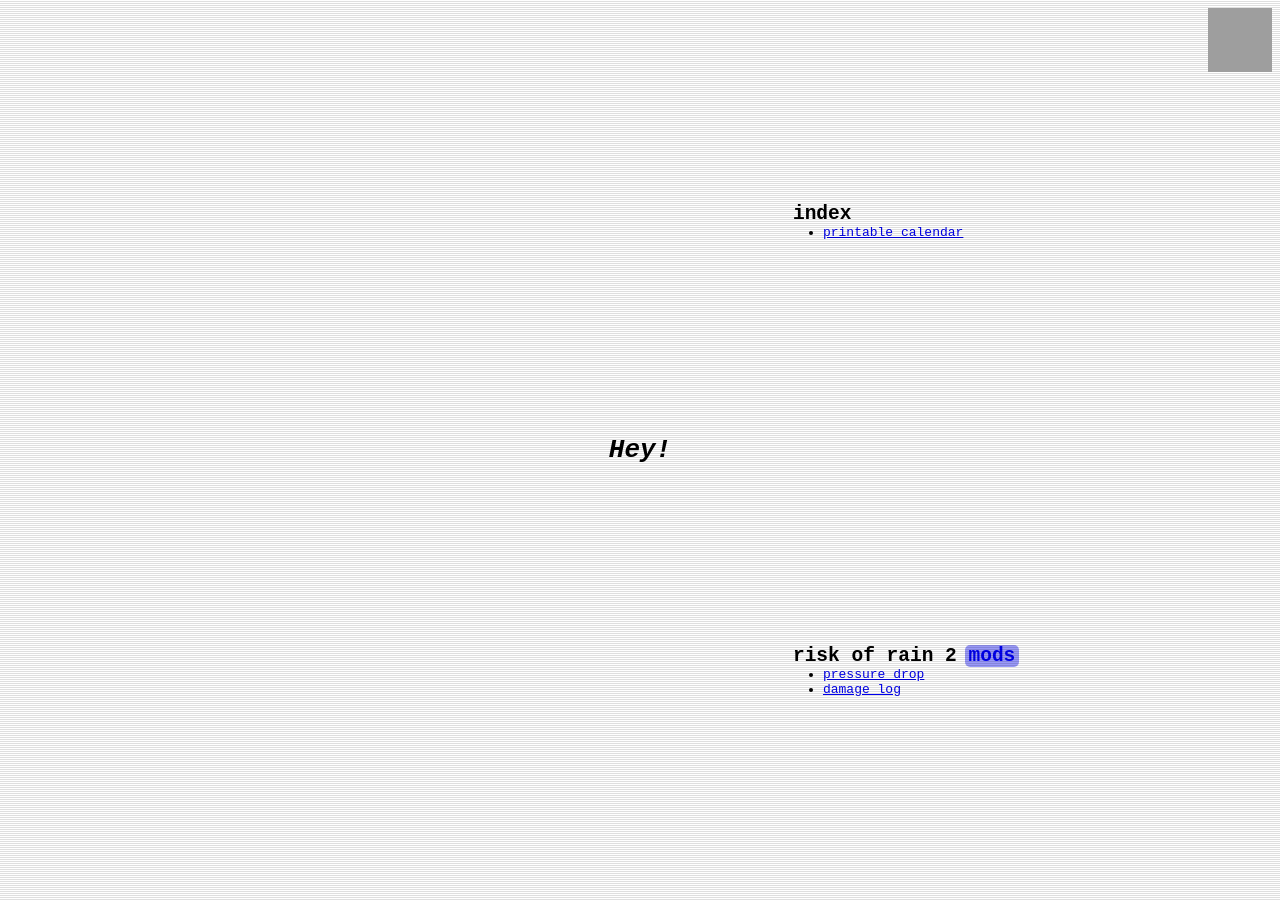
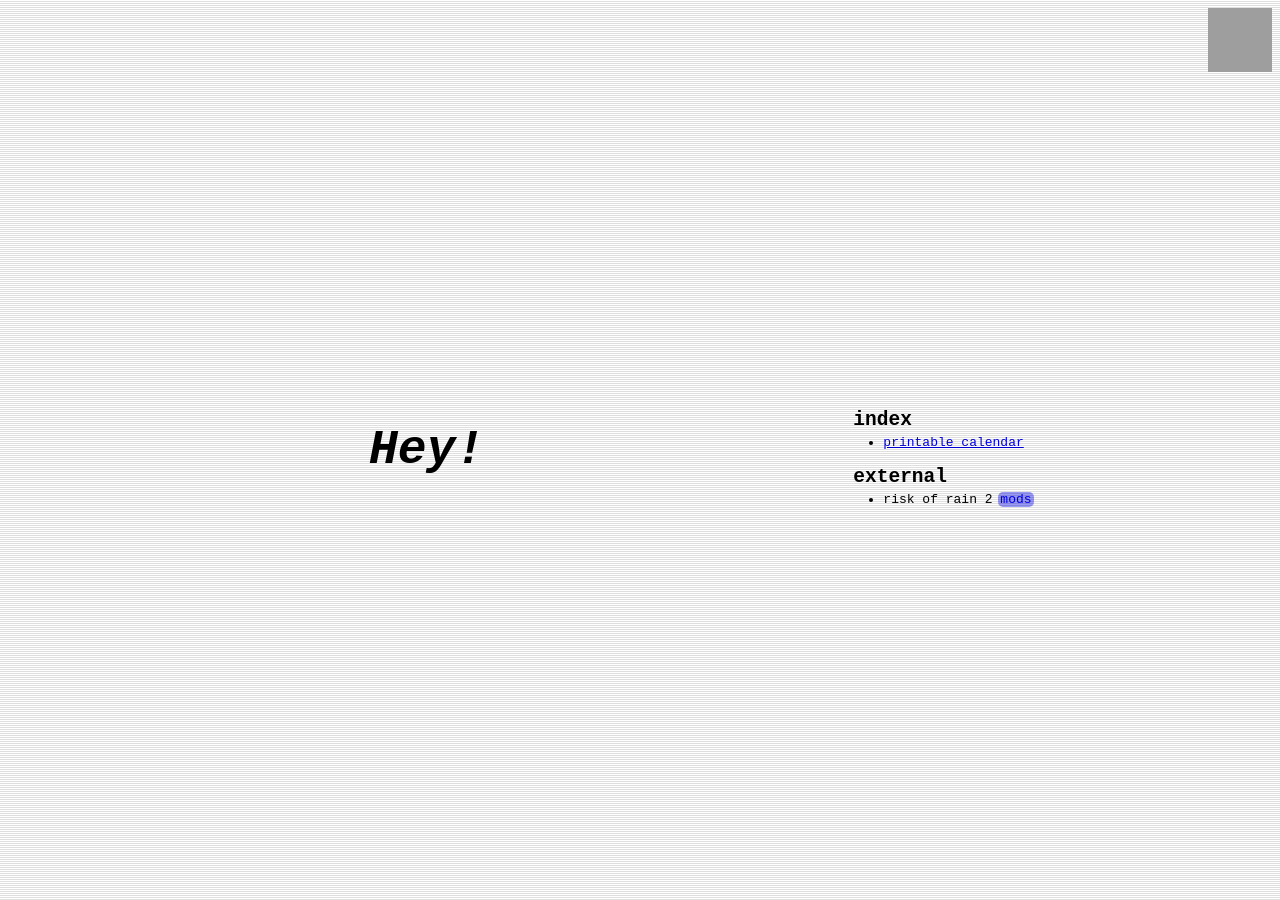
Before and after one commit to itsschwer/itsschwer.github.io, a Jekyll site: the page docs/index.html, which Jekyll copies as it is, in a window 1280 px wide. Built offline with Jekyll 4.4.1, drawn with Linux system fonts in a browser that asks for light colours; grey boxes are pictures that could not be loaded.

Commit message:
Redesign layout

```diff
--- a/docs/css/index.css
+++ b/docs/css/index.css
@@ -1,91 +1,70 @@
 body { margin: 0; }
 
-main.index {
+main {
     min-height: 100vh;
     min-height: 100svh; /* interacts better with mobile browser interface */
 
     font-family: monospace;
-
-    grid-template-columns:
-        1fr
-        [mid] fit-content(50%)
-        1fr;
-    grid-template-rows:
-        1fr
-        [mid] min-content
-        1fr;
-}
-
-.grid {
-    display: grid;
-    justify-items: center;
-    align-items: center;
-}
-
-.grid-mid {
-    grid-column-start: mid;
-    grid-row-start: mid;
-}
-.grid-mid-sub {
-    grid-column-start: mid;
-    grid-row-start: -2;
-    align-self: flex-start;
-}
-
-.grid-col {
-    width: 100%;
-    height: 100%;
-    grid-row: 1 / -1;
-}
-
-.grid-right { grid-column-start: -2; }
-
-.align-inline-start {
-    justify-self: flex-start;
-    margin-inline: 20%;
 }
 
 
+/* Layout ----------------------------------------------- */
+
+.grid-2-col {
+    display: grid;
+    grid-template-columns: 2fr 1fr;
+}
+
+.flex-col {
+    display: flex;
+    flex-direction: column;
+}
+
+main > h1 {
+    justify-self: center;
+    align-self: center;
+}
+
+main > section {
+    align-self: center;
+}
+
 /* Mobile breakpoint */
 @media only screen and (max-width: 600px) {
-    .grid.collapsible {
-        min-height: unset;
-        margin-block-start: 4.6875rem;
+    .grid-2-col {
         display: flex;
         flex-direction: column;
-        align-items: flex-start;
     }
 
-    .collapsible .grid-mid {
-        margin-block: 1.25rem;
-        margin-inline: 4rem;
+    main {
+        margin-block-start: 4.5rem; /* home-avatar */
+        margin-inline: 1rem;
     }
 
-    .collapsible .grid-col {
-        width: unset;
-        margin-inline: 4rem;
-        margin-block: 2rem;
-        gap: 2rem;
-    }
-
-    .collapsible .align-inline-start {
-        margin-inline: unset;
+    main > * {
+        align-self: unset !important;
     }
 }
 
 
-/* Styling -------------------------- */
+/* Styling ---------------------------------------------- */
 
-h1, h2 { margin-block: unset; }
+h1 {
+    font-size: 3rem;
+}
+
+h2 {
+    margin-block-end: 0.25rem;
+}
 
 ul {
     margin-block: unset;
     padding-inline-start: 30px;
 }
 
-
 /* Mobile breakpoint */
 @media only screen and (max-width: 600px) {
-    h2 { font-size: 1.25rem; }
-    ul { margin-block: 0.5rem; }
+    h1 {
+        font-size: 1.75rem;
+    }
 }
--- a/docs/index.html
+++ b/docs/index.html
@@ -10,9 +10,9 @@
     <link rel="icon" type="image/png" href="https://avatars.githubusercontent.com/u/42115696?v=4">
 
     <link rel="stylesheet" href="/css/home-avatar.css">
+    <link rel="stylesheet" href="/css/fun/scanlines.css">
     <link rel="stylesheet" href="/css/index.css">
     <link rel="stylesheet" href="/css/fun/bubble-link.css">
-    <link rel="stylesheet" href="/css/fun/scanlines.css">
 </head>
 <!--
     Hey!
@@ -28,25 +28,24 @@
         </svg>
     </a>
 
-    <main class="index grid collapsible scanlines">
-        <h1 class="grid-mid"><em>Hey!</em></h1>
+    <main class="scanlines grid-2-col">
+        <h1><em>Hey!</em></h1>
 
-        <div class="grid grid-col grid-right">
-            <section class="align-inline-start">
+        <section class="flex-col">
+            <section>
                 <h2>index</h2>
                 <ul>
                     <li><a href="/calendar/calendar.html">printable calendar</a></li>
                 </ul>
             </section>
 
-            <section class="align-inline-start">
-                <h2>risk of rain 2 <a class="bubble-link" href="https://thunderstore.io/package/itsschwer/" rel="noopener nofollow">mods</a></h2>
+            <section>
+                <h2>external</h2>
                 <ul>
-                    <li><a href="https://thunderstore.io/package/itsschwer/PressureDrop/" rel="noopener nofollow">pressure drop</a></li>
-                    <li><a href="https://thunderstore.io/package/itsschwer/DamageLog/" rel="noopener nofollow">damage log</a></li>
+                    <li>risk of rain 2 <a class="bubble-link" href="https://thunderstore.io/package/itsschwer/" rel="noopener nofollow">mods</a></li>
                 </ul>
             </section>
-        </div>
+        </section>
     </main>
 </body>
 
```
Also changed, not shown: docs/404.html (+42 -3 lines).
